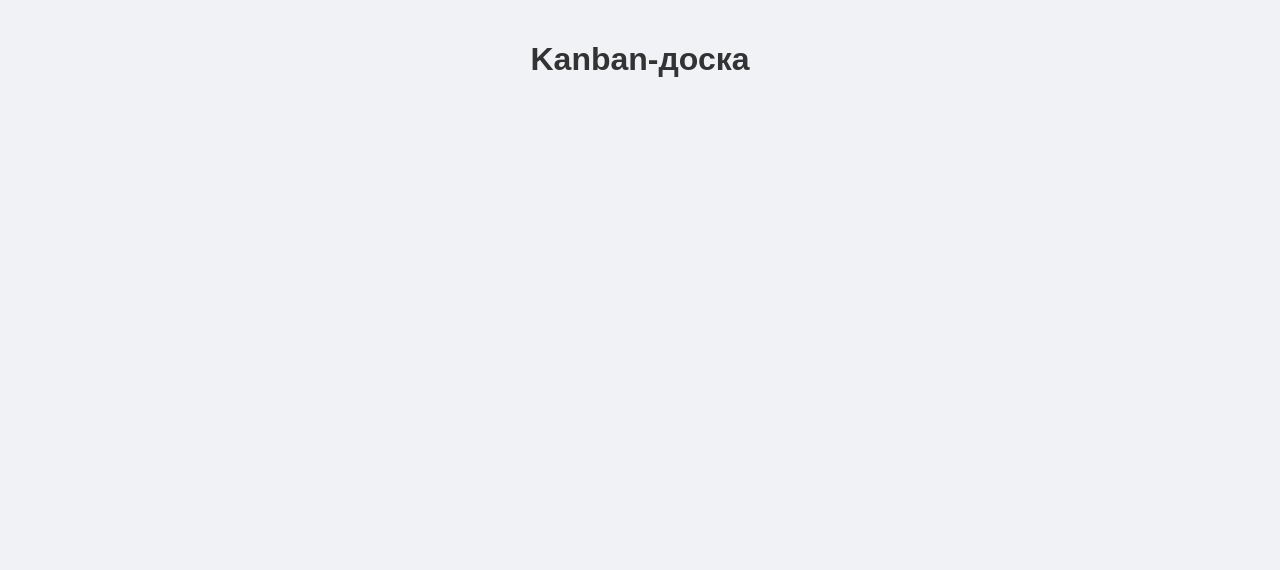
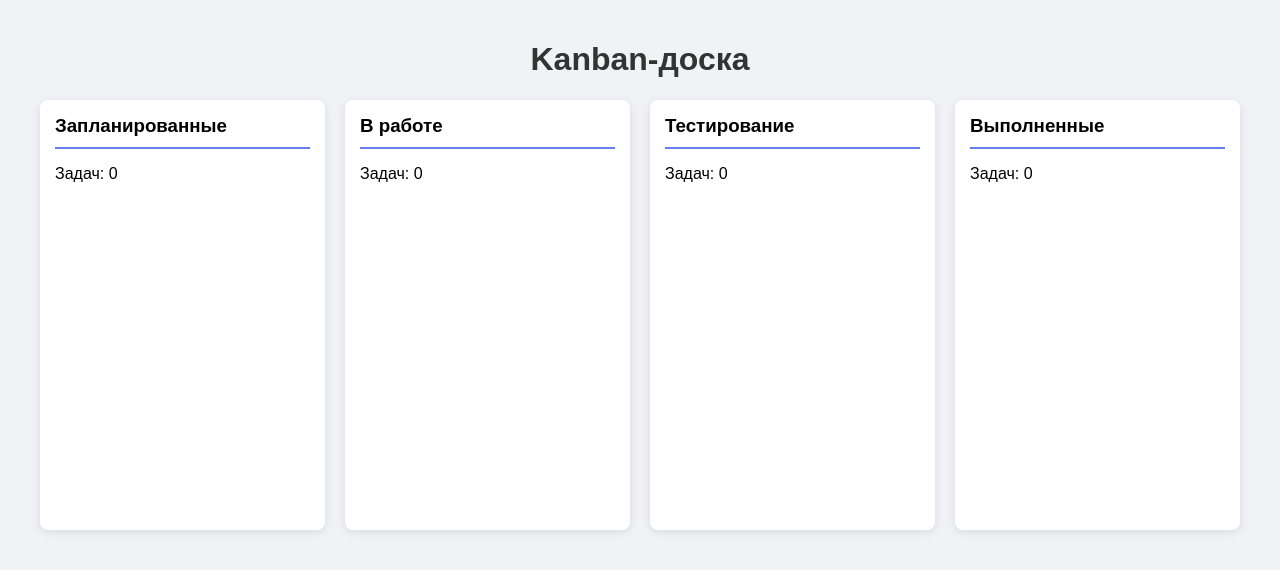
Before and after one commit to BogdanSuh/practice_3, a plain HTML site: page index.html in a window 1280 px wide. Drawn offline with Linux system fonts and the light colour scheme.

Commit message:
Сделал 4 столбца

```diff
--- a/css/style.css
+++ b/css/style.css
@@ -14,3 +14,24 @@ h1 {
     text-align: center;
     color: #333;
 }
+
+.board {
+    display: grid;
+    grid-template-columns: repeat(4, 1fr);
+    gap: 20px;
+    margin-top: 20px;
+}
+
+.column {
+    background: white;
+    padding: 15px;
+    border-radius: 8px;
+    min-height: 400px;
+    box-shadow: 0 2px 10px rgba(0,0,0,0.1);
+}
+
+.column h3 {
+    margin: 0 0 15px 0;
+    padding-bottom: 10px;
+    border-bottom: 2px solid #667eea;
+}
--- a/index.html
+++ b/index.html
@@ -9,6 +9,12 @@
 <body>
 <div id="app">
     <h1>Kanban-доска</h1>
+    <div class="board">
+        <div class="column" v-for="(col, index) in columns" :key="index">
+            <h3>{{ col.title }}</h3>
+            <p>Задач: {{ col.cards.length }}</p>
+        </div>
+    </div>
 </div>
 <script src="js/vue.js"></script>
 <script src="js/main.js"></script>
--- a/js/main.js
+++ b/js/main.js
@@ -1,6 +1,11 @@
 new Vue({
     el: '#app',
     data: {
-        message: 'Vue работает!'
+        columns: [
+            { title: 'Запланированные', cards: [] },
+            { title: 'В работе', cards: [] },
+            { title: 'Тестирование', cards: [] },
+            { title: 'Выполненные', cards: [] }
+        ]
     }
 });
```
